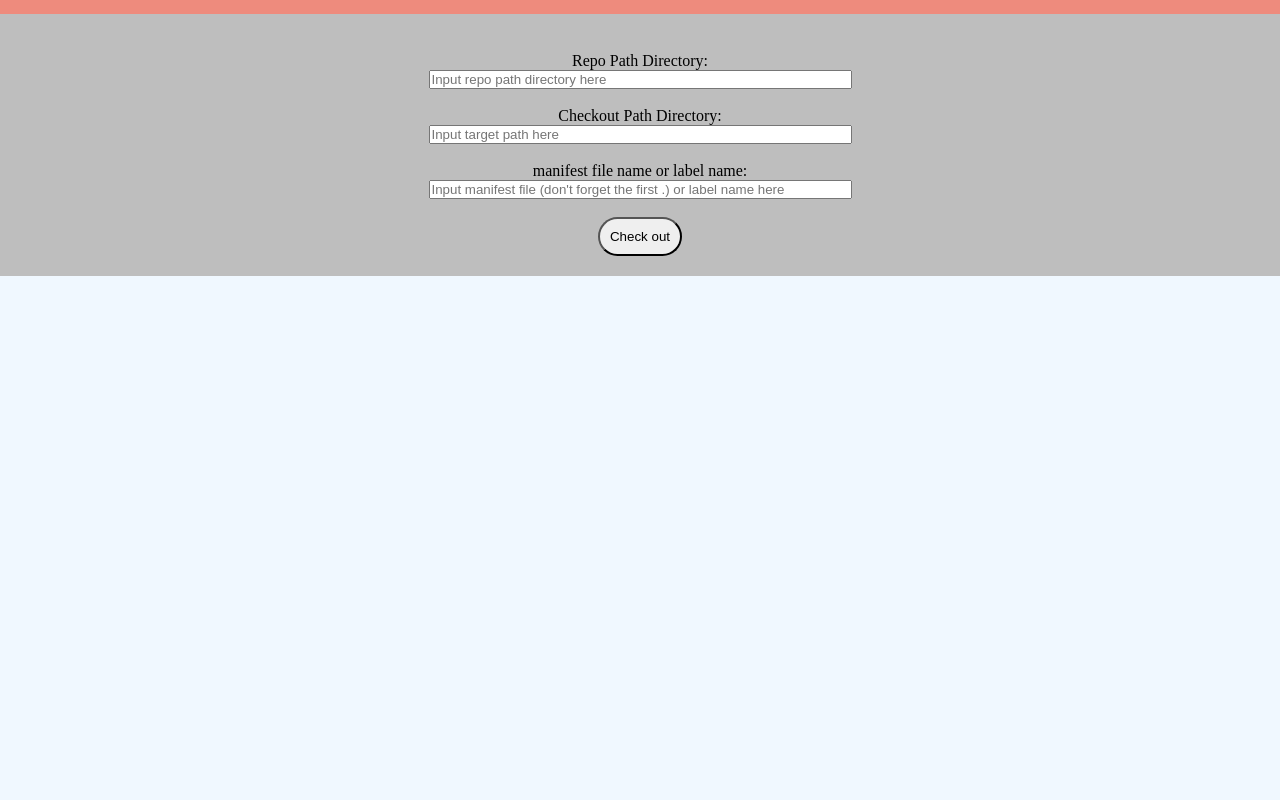
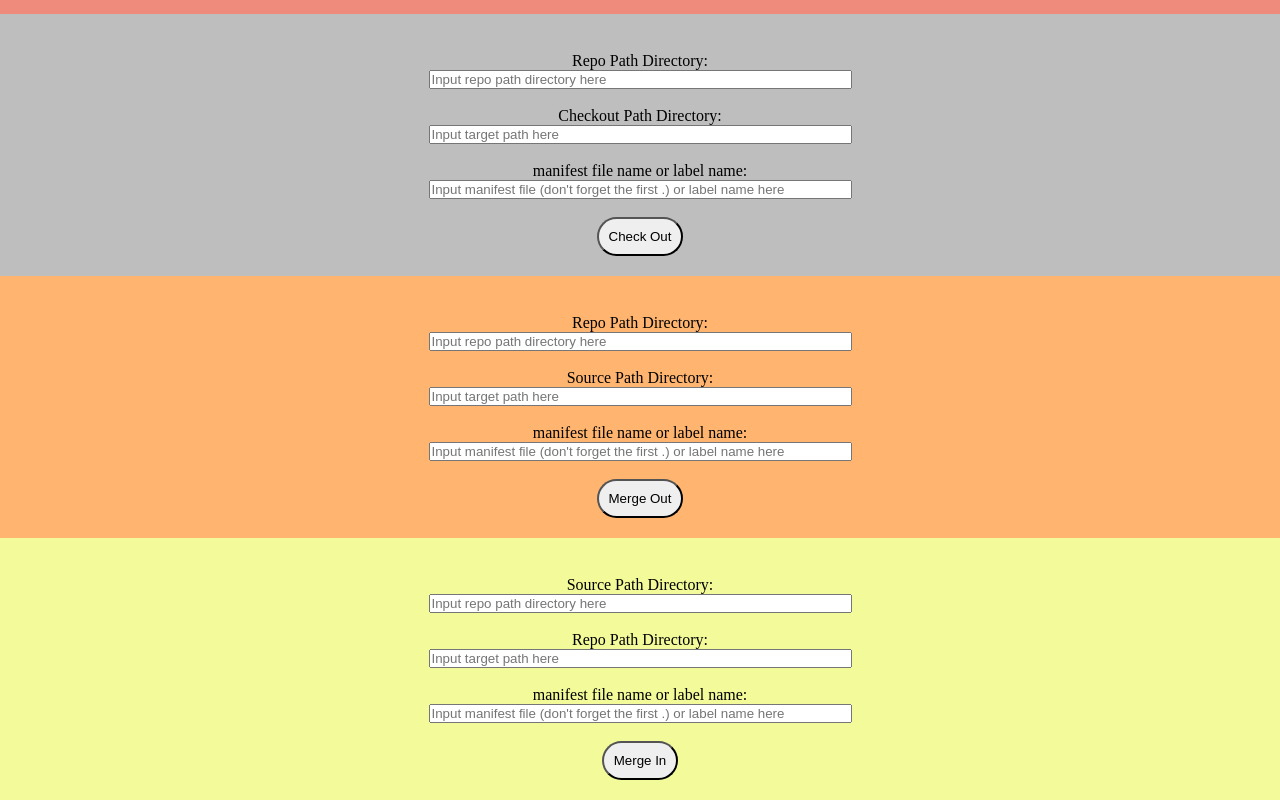
Before and after one commit to SamyakJ27/343-sem-project, a website: page vcswebsite.html in a window 1280 px wide. Shown: the part 957-1757 px from the top of the page. Before the commit the page ends 1233 px from the top, so only its background shows below. Drawn offline with Linux system fonts and the light colour scheme.

Commit message:
merge buttons

```diff
--- a/style.css
+++ b/style.css
@@ -57,6 +57,18 @@ label {
 
 .checkout {
     background-color: rgb(190, 190, 190);
+    padding: 20px;
+    text-align: center;
+}
+
+.mergeout {
+    background-color: rgb(255, 181, 111);
+    padding: 20px;
+    text-align: center;
+}
+
+.mergein {
+    background-color: rgb(243, 250, 153);
     padding: 20px;
     text-align: center;
 }
--- a/vcswebsite.html
+++ b/vcswebsite.html
@@ -105,7 +105,41 @@
                 <input type="text" id="repo" size="50" font-family: "Garamond, serif" cols="50" rows="1"
                     name="mani_label_name" placeholder="Input manifest file (don't forget the first .) or label name here" required /><br></label>
             <br>
-            <input class="pill" id="cr" type="submit" value="Check out" />
+            <input class="pill" id="cr" type="submit" value="Check Out" />
+        </form>
+    </div>
+
+    <!-- Merge Out Button -->
+    <div class="mergeout">
+        <form action="/get_mergeout_text" method="GET">
+            <label for="path"><br>Repo Path Directory:<br>
+                <input type="text" id="repo" size="50" font-family: "Garamond, serif" cols="50" rows="1"
+                    name="mani_path" placeholder="Input repo path directory here" required /><br></label>
+            <label for="path"><br>Source Path Directory:<br>
+                <input type="text" id="repo" size="50" font-family: "Garamond, serif" cols="50" rows="1"
+                    name="target_path" placeholder="Input target path here" required /><br></label>
+            <label for="path"><br>manifest file name or label name:<br>
+                <input type="text" id="repo" size="50" font-family: "Garamond, serif" cols="50" rows="1"
+                    name="mani_label_name" placeholder="Input manifest file (don't forget the first .) or label name here" required /><br></label>
+            <br>
+            <input class="pill" id="cr" type="submit" value="Merge Out" />
+        </form>
+    </div>
+
+    <!-- Merge In Button -->
+    <div class="mergein">
+        <form action="/get_mergein_text" method="GET">
+            <label for="path"><br>Source Path Directory:<br>
+                <input type="text" id="repo" size="50" font-family: "Garamond, serif" cols="50" rows="1"
+                    name="mani_path" placeholder="Input repo path directory here" required /><br></label>
+            <label for="path"><br>Repo Path Directory:<br>
+                <input type="text" id="repo" size="50" font-family: "Garamond, serif" cols="50" rows="1"
+                    name="target_path" placeholder="Input target path here" required /><br></label>
+            <label for="path"><br>manifest file name or label name:<br>
+                <input type="text" id="repo" size="50" font-family: "Garamond, serif" cols="50" rows="1"
+                    name="mani_label_name" placeholder="Input manifest file (don't forget the first .) or label name here" required /><br></label>
+            <br>
+            <input class="pill" id="cr" type="submit" value="Merge In" />
         </form>
     </div>
 
```
